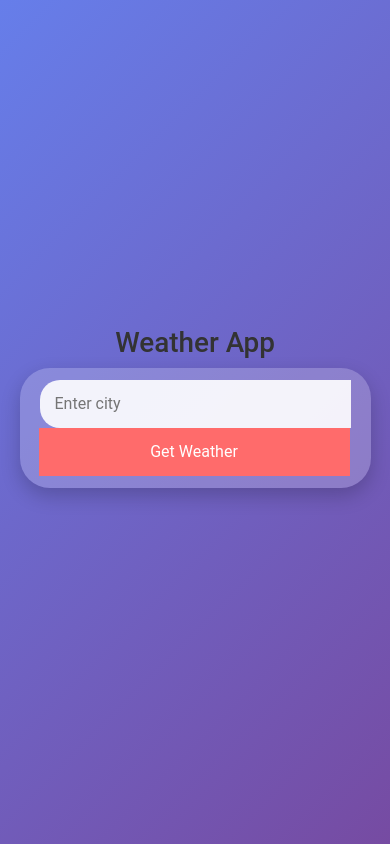
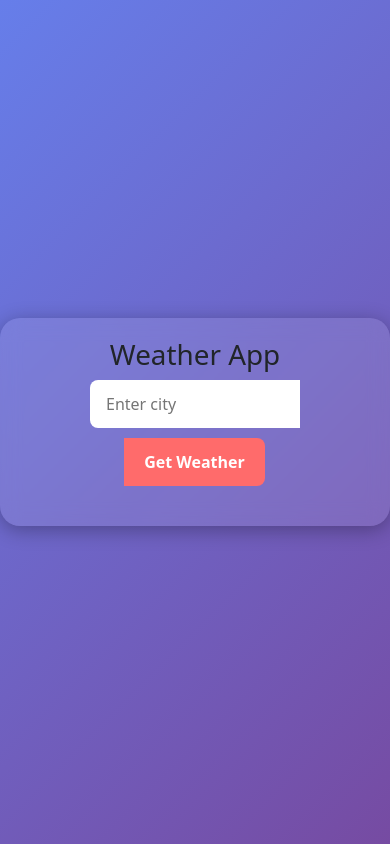
Before and after one commit to SanjayRyuzaki/demo2, a React (Create React App) app: page / in a window 390 px wide. Built offline with nearby package versions, Linux system fonts and the light colour scheme.

Commit message:
Update App.css

```diff
--- a/src/App.css
+++ b/src/App.css
@@ -1,154 +1,97 @@
-.App {
+body {
+  margin: 0;
+  font-family: 'Segoe UI', Tahoma, Geneva, Verdana, sans-serif;
+  background: linear-gradient(135deg, #667eea, #764ba2);
+  color: #fff;
+  min-height: 100vh;
   display: flex;
-  flex-direction: column;
+  justify-content: center;
   align-items: center;
-  justify-content: center;
-  height: 100vh;
-  font-family: 'Roboto', sans-serif;
-  background: linear-gradient(135deg, #667eea, #764ba2);
-  color: #333;
-  overflow: hidden;
-  text-align: center;
 }
 
-h1 {
-  font-size: 48px;
-  margin-bottom: 20px;
-  color: #fff;
-  animation: fadeIn 1s ease-in-out;
+.App {
+  text-align: center;
+  width: 100%;
+  max-width: 500px;
+  margin: 40px auto;
+  padding: 20px;
+  background: rgba(255, 255, 255, 0.1);
+  border-radius: 20px;
+  backdrop-filter: blur(10px);
+  box-shadow: 0 4px 20px rgba(0, 0, 0, 0.3);
 }
 
 .input-group {
   display: flex;
+  justify-content: center;
   align-items: center;
-  margin-bottom: 30px;
-  background: rgba(255, 255, 255, 0.2);
-  padding: 12px 20px;
-  border-radius: 30px;
-  box-shadow: 0 8px 20px rgba(0, 0, 0, 0.2);
-  animation: slideIn 1s ease-out;
-  width: 100%;
-  max-width: 400px;
-  margin-bottom: 30px;
+  margin-bottom: 20px;
+  gap: 10px;
+  flex-wrap: wrap;
 }
 
-input {
-  padding: 12px 15px;
-  width: 70%;
+.input-group input {
+  padding: 12px 16px;
+  border-radius: 8px;
   border: none;
-  border-radius: 20px;
+  width: 60%;
+  font-size: 16px;
   outline: none;
-  font-size: 18px;
-  background: rgba(255, 255, 255, 0.9);
-  transition: all 0.3s;
 }
 
-input:focus {
-  background: #fff;
-  box-shadow: 0 0 5px rgba(100, 100, 100, 0.3);
+.input-group button {
+  padding: 12px 20px;
+  background: #ff6b6b;
+  border: none;
+  border-radius: 8px;
+  color: white;
+  font-weight: bold;
+  cursor: pointer;
+  transition: transform 0.2s ease;
 }
 
-button {
-  padding: 12px 30px;
-  border: none;
-  border-radius: 30px;
-  background: #ff6b6b;
-  color: white;
-  font-size: 16px;
-  cursor: pointer;
-  transition: background 0.3s, transform 0.3s, box-shadow 0.3s;
-  margin-left: 10px;
-}
-
-button:hover {
-  background: #ff4757;
-  transform: translateY(-4px);
-  box-shadow: 0 10px 15px rgba(0, 0, 0, 0.2);
+.input-group button:hover {
+  transform: scale(1.05);
+  background: #ff5252;
 }
 
 .weather-info {
-  background: rgba(255, 255, 255, 0.9);
+  background: rgba(255, 255, 255, 0.2);
+  border-radius: 16px;
   padding: 20px;
-  border-radius: 15px;
-  box-shadow: 0 10px 20px rgba(0, 0, 0, 0.2);
-  text-align: center;
-  animation: popIn 1s ease;
-  width: 100%;
-  max-width: 450px;
+  animation: fadeInUp 0.6s ease-out;
+  color: white;
 }
 
-img {
-  width: 100px;
-  height: 100px;
-  margin: 15px 0;
-  transition: transform 0.3s;
+.weather-info img {
+  width: 80px;
+  height: 80px;
+  margin: 10px 0;
 }
 
 .weather-info h2 {
   margin-bottom: 10px;
-  font-size: 32px;
-  color: #333;
+  font-size: 28px;
   font-weight: bold;
 }
 
 .weather-info p {
-  font-size: 18px;
-  margin: 8px 0;
-  color: #555;
-}
-
-.weather-info img:hover {
-  transform: scale(1.1);
+  margin: 6px 0;
+  font-size: 16px;
 }
 
 .error-message {
-  color: red;
-  margin-top: 10px;
-  font-size: 16px;
+  color: #ffb3b3;
   font-weight: bold;
-  animation: fadeIn 1s ease-in-out;
 }
 
-.weather-container {
-  display: flex;
-  gap: 30px;
-  margin-top: 20px;
-  justify-content: center;
-  align-items: flex-start;
-}
-
-
-@keyframes fadeIn {
-  from { opacity: 0; transform: translateY(-10px); }
-  to { opacity: 1; transform: translateY(0); }
-}
-
-@keyframes slideIn {
-  from { opacity: 0; transform: translateX(-50px); }
-  to { opacity: 1; transform: translateX(0); }
-}
-
-@keyframes popIn {
-  from { opacity: 0; transform: scale(0.8); }
-  to { opacity: 1; transform: scale(1); }
-}
-
-@media (max-width: 768px) {
-  .input-group {
-    flex-direction: column;
-    max-width: 90%;
+@keyframes fadeInUp {
+  from {
+    opacity: 0;
+    transform: translateY(20px);
   }
-
-  input {
-    width: 100%;
-    margin-bottom: 10px;
-  }
-
-  button {
-    width: 100%;
-  }
-
-  .weather-info {
-    max-width: 90%;
+  to {
+    opacity: 1;
+    transform: translateY(0);
   }
 }
```
